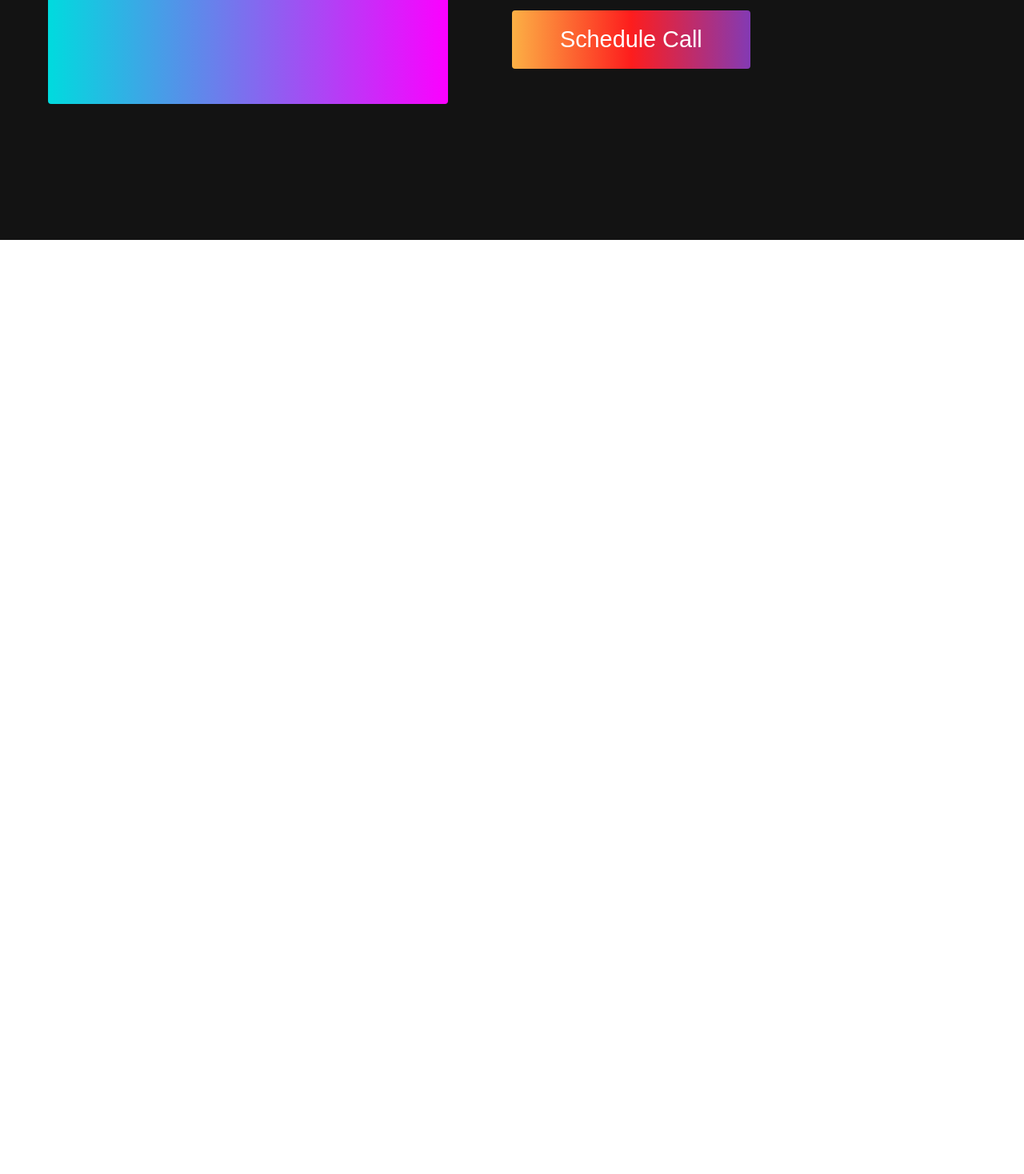
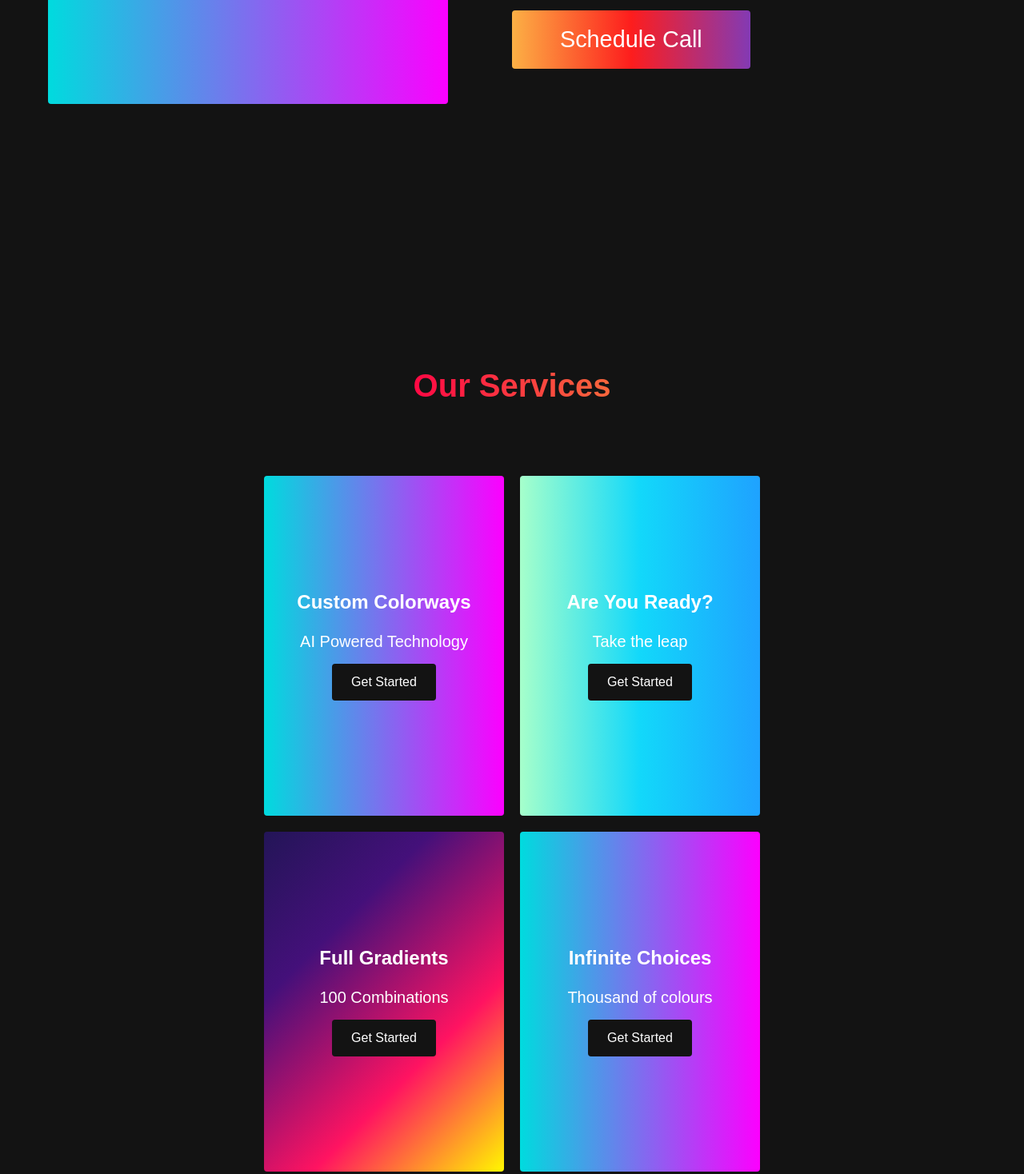
Before and after one commit to SaifN97/smooth-scroll-website, a plain HTML site: page index.html in a window 1280 px wide. Shown: the part 1393-2861 px from the top of the page at 80% size. Before the commit the page ends 1693 px from the top, so only its background shows below. Drawn offline with Linux system fonts and the light colour scheme.

Commit message:
Services and SignUp section

```diff
--- a/index.html
+++ b/index.html
@@ -59,6 +59,47 @@
         </div>
     </div>
 
+    <!-- Services Section -->
+    <div class="services" id="services">
+        <h1>Our Services</h1>
+        <div class="services__wrapper">
+            <div class="services__card">
+                <h2>Custom Colorways</h2>
+                <p>AI Powered Technology</p>
+                <div class="services__btn"><button>Get Started</button></div>
+            </div>
+            <div class="services__card">
+                <h2>Are You Ready?</h2>
+                <p>Take the leap</p>
+                <div class="services__btn"><button>Get Started</button></div>
+            </div>
+            <div class="services__card">
+                <h2>Full Gradients</h2>
+                <p>100 Combinations</p>
+                <div class="services__btn"><button>Get Started</button></div>
+            </div>
+            <div class="services__card">
+                <h2>Infinite Choices</h2>
+                <p>Thousand of colours</p>
+                <div class="services__btn"><button>Get Started</button></div>
+            </div>
+        </div>
+    </div>
+
+     <!-- Features Section -->
+     <div class="main" id="sign-up">
+        <div class="main__container">
+            <div class="main__content">
+                <h1>Join our Team</h1>
+                <h2>Sign Up Today</h2>
+                <p>See what makes us different</p>
+                <button class="main__btn"><a href="#">Sign Up</a></button>
+            </div>
+            <div class="main__img--container">
+                <div class="main__img--card" id="card-2"><i class="fas fa-users"></i></div>
+            </div>
+        </div>
+    </div>
     <script src="app.js"></script>
 </body>
 </html>
--- a/styles.css
+++ b/styles.css
@@ -472,3 +472,118 @@
     margin: 2.5rem 0;
   }
 }
+
+/* Services Section */
+.services {
+  background: #131313;
+  display: flex;
+  flex-direction: column;
+  justify-content: center;
+  align-items: center;
+  height: 100%;
+  padding: 10rem 0;
+}
+
+.services h1 {
+  background-color: #ff8177;
+  background-image: linear-gradient(to right, #ff0844 0%, #f7673c 100%);
+  background-size: 100%;
+  -webkit-background-clip: text;
+  -moz-background-clip: text;
+  -webkit-text-fill-color: transparent;
+  -moz-text-fill-color: transparent;
+  margin-bottom: 5rem;
+  font-size: 2.5rem;
+}
+
+.services__wrapper {
+  display: grid;
+  grid-template-columns: 1fr 1fr 1fr 1fr;
+  grid-template-rows: 1fr;
+}
+
+.services__card {
+  margin: 10px;
+  height: 425px;
+  width: 300px;
+  border-radius: 4px;
+  display: flex;
+  flex-direction: column;
+  justify-content: center;
+  color: #fff;
+  background-image: linear-gradient(to right, #00dbde 0%, #fc00ff 100%);
+  transition: 0.3s ease-in;
+}
+
+.services__card:nth-child(2) {
+  background: #1fa2ff; /* fallback for old browsers */
+  background: -webkit-linear-gradient(
+    to right,
+    #a6ffcb,
+    #12d8fa,
+    #1fa2ff
+  ); /* Chrome 10-25, Safari 5.1-6 */
+  background: linear-gradient(
+    to right,
+    #a6ffcb,
+    #12d8fa,
+    #1fa2ff
+  ); /* W3C, IE 10+/ Edge, Firefox 16+, Chrome 26+, Opera 12+, Safari 7+ */
+}
+
+.services__card:nth-child(3) {
+  background-image: linear-gradient(
+    -225deg,
+    #231557 0%,
+    #44107a 29%,
+    #ff1361 67%,
+    #fff800 100%
+  );
+}
+
+.services__card h2 {
+  text-align: center;
+}
+
+.services__card p {
+  text-align: center;
+  margin-top: 24px;
+  font-size: 20px;
+}
+
+.services__btn {
+  display: flex;
+  justify-content: center;
+  margin-top: 16px;
+}
+
+.services__card button {
+  color: #fff;
+  padding: 14px 24px;
+  border: none;
+  outline: none;
+  border-radius: 4px;
+  background: #131313;
+  font-size: 1rem;
+}
+
+.services__card button:hover {
+  cursor: pointer;
+}
+
+.services__card:hover {
+  transform: scale(1.075);
+  transition: 0.3s ease-in;
+}
+
+@media screen and (max-width: 1300px) {
+  .services__wrapper {
+    grid-template-columns: 1fr 1fr;
+  }
+}
+
+@media screen and (max-width: 768px) {
+  .services__wrapper {
+    grid-template-columns: 1fr;
+  }
+}
```
